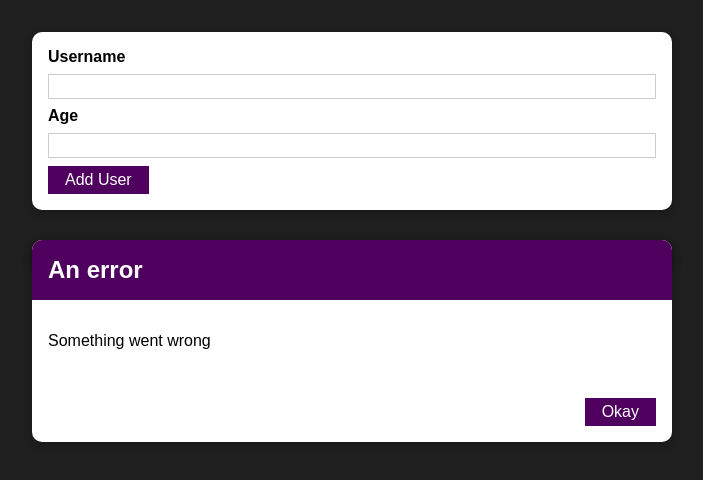
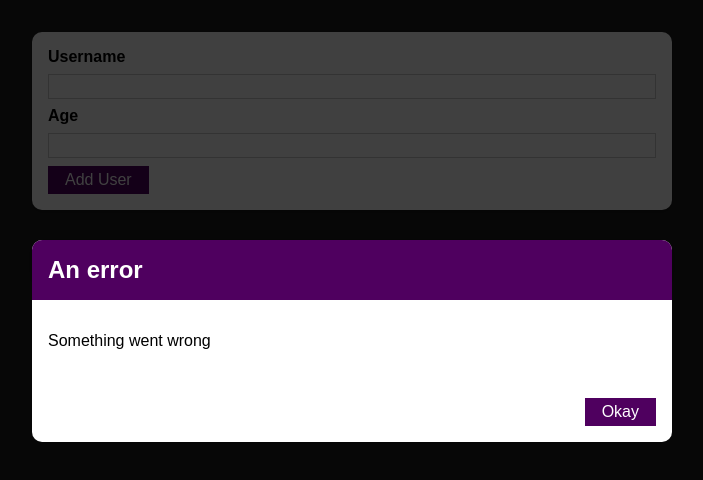
Before and after one commit to daltavida/Madyear, a React (Create React App) app: page / in a window 1280 px wide. Shown: the top 480 px of the page, without its empty margins (288-991 px from the left). Built offline with nearby package versions, Linux system fonts and the light colour scheme.

Commit message:
Create overlay behind modal

```diff
--- a/src/components/UI/ErrorModal.js
+++ b/src/components/UI/ErrorModal.js
@@ -4,6 +4,8 @@ import styles from "./ErrorModal.module.css";
 
 const ErrorModal = (props) => {
   return (
+    <div>
+      <div className={styles.backdrop}></div>
       <Card className={styles.modal}>
         <header className={styles.header}>
           <h2>{props.title}</h2>
@@ -15,6 +17,7 @@ const ErrorModal = (props) => {
           <Button>Okay</Button>
         </footer>
       </Card>
+    </div>
   );
 };
 
```
Lines whose indentation alone changed are shown as unchanged.
